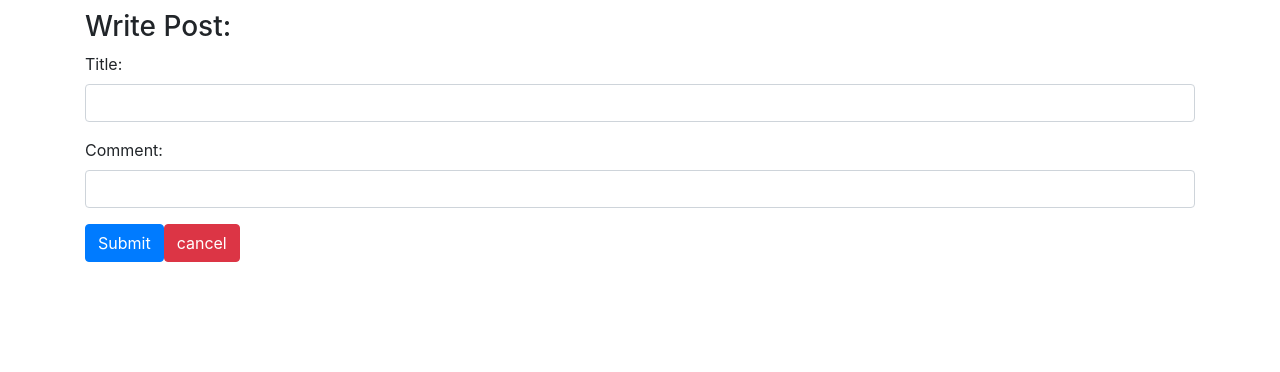
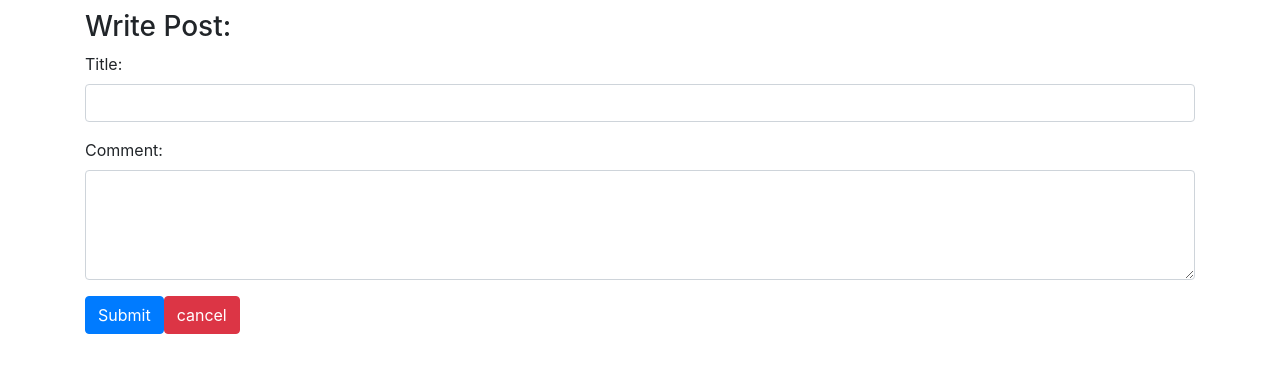
Before and after one commit to KishorRathva/ReactCrud, a React (Create React App) app: page /create in a window 1280 px wide. Shown: the top 372 px of the page. Built offline with nearby package versions, Linux system fonts and the light colour scheme.

Commit message:
Added delete functionality

```diff
--- a/src/components/TableRow.js
+++ b/src/components/TableRow.js
@@ -1,6 +1,5 @@
 import React, { Component } from 'react'
 import { Link } from 'react-router-dom';
-import axios from 'axios';
 export class TableRow extends Component {
     constructor(props) {
         super(props)
--- a/src/components/createComponent.js
+++ b/src/components/createComponent.js
@@ -55,10 +55,11 @@ export default class Create extends Component {
             </div>
             <div className="form-group">
                 <label>Comment: </label>
-                <input type="text"
+                <textarea type="text"
                   className="form-control"
                   value={this.state.body}
                   onChange={this.onChangeBody}
+                  rows="4"
                   />
             </div>
             <div className="form-group">
--- a/src/components/editComponent.js
+++ b/src/components/editComponent.js
@@ -1,5 +1,5 @@
 import React, { Component } from 'react'
-import { Link } from 'react-router-dom';
+import { Link ,Redirect } from 'react-router-dom';
 import axios from 'axios';
 
 class editComponent extends Component {
@@ -43,7 +43,7 @@ class editComponent extends Component {
         axios.put('https://jsonplaceholder.typicode.com/posts',obj)
         .then(res => console.log(res.data));
 
-        this.props.history.push('/index');
+        this.props.history.replace('/index');
     }
     delete(){
       console.log(this.props.match.params.id);
@@ -57,7 +57,7 @@ class editComponent extends Component {
       // }
       console.log("from editComponents ");
       this.props.location.Delete(this.props.match.params.id);
-      this.props.history.push('/index');
+      this.props.history.replace('/index');
 
   }
     render() {
@@ -77,10 +77,11 @@ class editComponent extends Component {
               </div>
               <div className="form-group">
                   <label>Comment: </label>
-                  <input type="text"
+                  <textarea type="text"
                     className="form-control"
                     value={this.state.body}
                     onChange={this.onChangeBody}
+                    rows="4"
                     />
               </div>
               <div className="form-group">
--- a/src/components/indexComponent.js
+++ b/src/components/indexComponent.js
@@ -66,13 +66,13 @@ import { Link } from 'react-router-dom';
                <table className="table table-striped" style={{marginTop:20}}>
                <thead>
                    <tr>
-                       <th>
+                       <th style={{textAlign:"center"}}>
                             Title
                        </th>
-                       <th>
+                       <th style={{textAlign:"center"}}>
                             Comment
                        </th>
-                       <th colSpan="2">
+                       <th colSpan="2" style={{textAlign:"center"}}>
                             Action
                        </th>
                    </tr>
```
